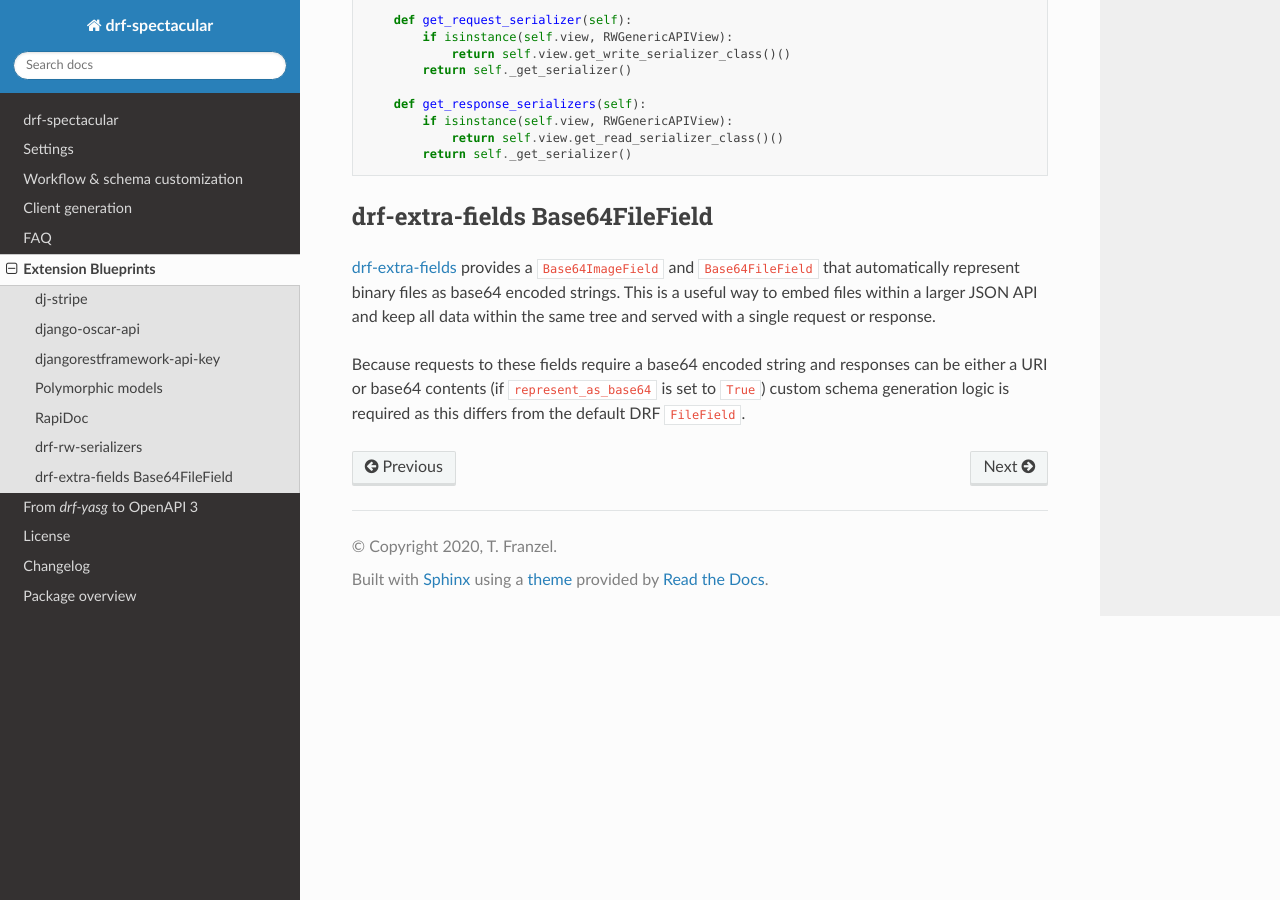
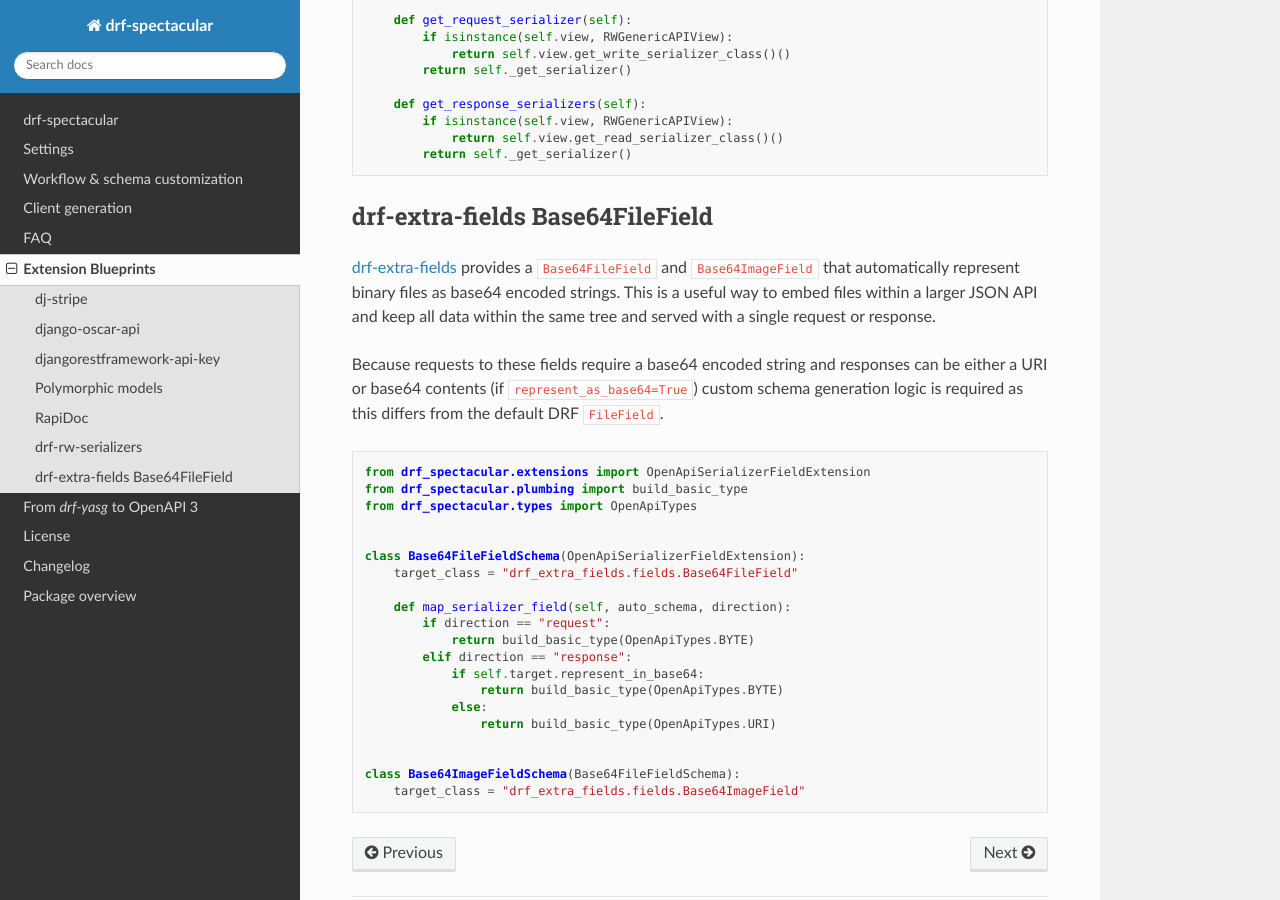
Before and after one commit to tfranzel/drf-spectacular, a Sphinx documentation site: the page built from docs/blueprints.rst, in a window 1280 px wide and 900 px high, scrolled down 6972 px. Built offline with Sphinx 7.4.7 and the Read the Docs theme 2.0.0, drawn with Linux system fonts in a browser that asks for light colours.

Commit message:
Add blueprint

```diff
--- a/docs/blueprints.rst
+++ b/docs/blueprints.rst
@@ -108,13 +108,15 @@
 drf-extra-fields Base64FileField
 --------------------------------
 
-`drf-extra-fields`__ provides a ``Base64ImageField`` and ``Base64FileField`` that automatically
+`drf-extra-fields`__ provides a ``Base64FileField`` and ``Base64ImageField`` that automatically
 represent binary files as base64 encoded strings. This is a useful way to embed files within a
 larger JSON API and keep all data within the same tree and served with a single request or
 response.
 
 Because requests to these fields require a base64 encoded string and responses can be either a
-URI or base64 contents (if ``represent_as_base64`` is set to ``True``) custom schema generation
+URI or base64 contents (if ``represent_as_base64=True``) custom schema generation
 logic is required as this differs from the default DRF ``FileField``.
 
+.. literalinclude:: blueprints/drf_extra_fields.py
+
 __ https://github.com/Hipo/drf-extra-fields
--- /dev/null
+++ b/docs/blueprints/drf_extra_fields.py
@@ -0,0 +1,20 @@
+from drf_spectacular.extensions import OpenApiSerializerFieldExtension
+from drf_spectacular.plumbing import build_basic_type
+from drf_spectacular.types import OpenApiTypes
+
+
+class Base64FileFieldSchema(OpenApiSerializerFieldExtension):
+    target_class = "drf_extra_fields.fields.Base64FileField"
+
+    def map_serializer_field(self, auto_schema, direction):
+        if direction == "request":
+            return build_basic_type(OpenApiTypes.BYTE)
+        elif direction == "response":
+            if self.target.represent_in_base64:
+                return build_basic_type(OpenApiTypes.BYTE)
+            else:
+                return build_basic_type(OpenApiTypes.URI)
+
+
+class Base64ImageFieldSchema(Base64FileFieldSchema):
+    target_class = "drf_extra_fields.fields.Base64ImageField"
```
